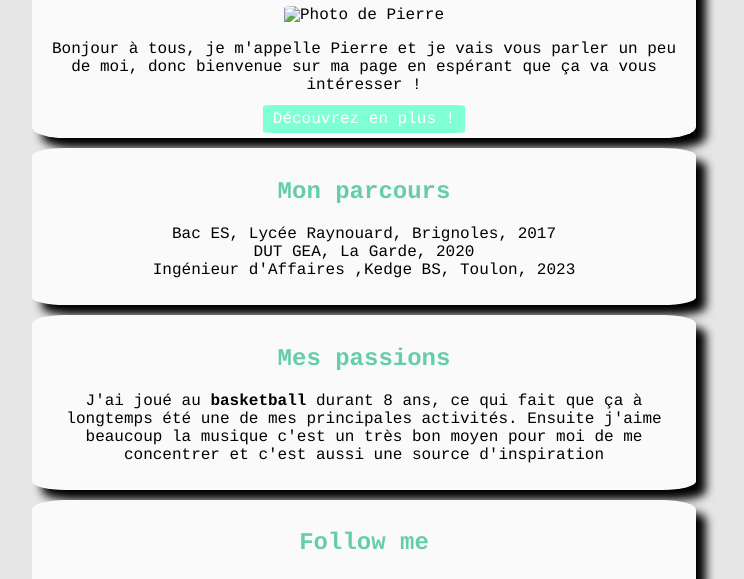
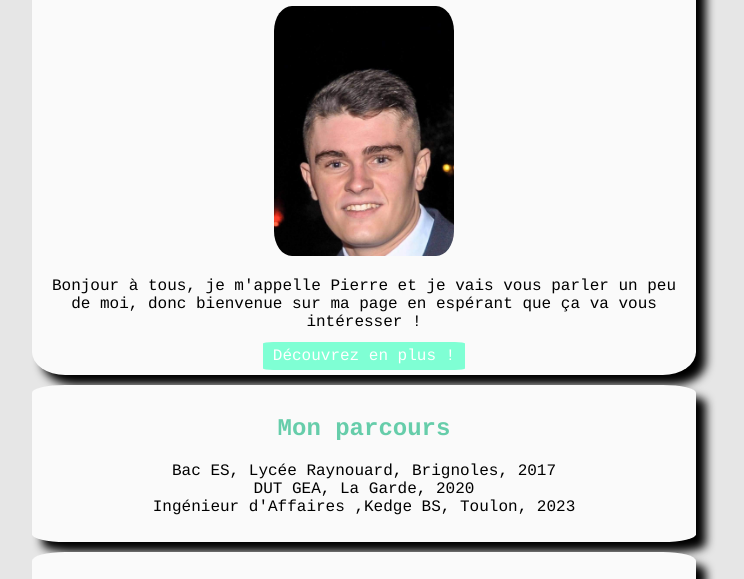
Before and after one commit to pierre-guillemot/my-profile, a plain HTML site: page index.html in a window 1280 px wide. Shown: the part 94-673 px from the top of the page, without its empty margins (276-1020 px from the left). Drawn offline with Linux system fonts and the light colour scheme.

Commit message:
Add files via upload

```diff
--- a/index.html
+++ b/index.html
@@ -12,7 +12,7 @@
 
 		<div>
 			<h1>Welcome to my profile</h1>
-			<img src="image/IMG-0605.jpg" alt="Photo de Pierre">
+			<img src="image/profile.jpg" alt="Photo de Pierre">
 			<p>Bonjour à tous, je m'appelle Pierre et je vais vous parler un peu de moi, donc bienvenue sur ma page en espérant que ça va vous intéresser !</p>
 			<a class="button" href="http://google.com" target="_blank">Découvrez en plus !</a>
 		</div>
```
Also changed, not shown: image/profile.jpg (added).
